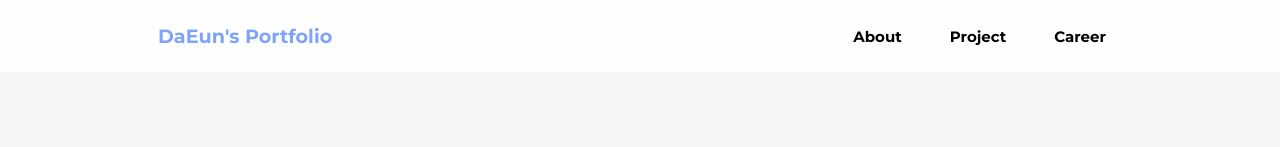
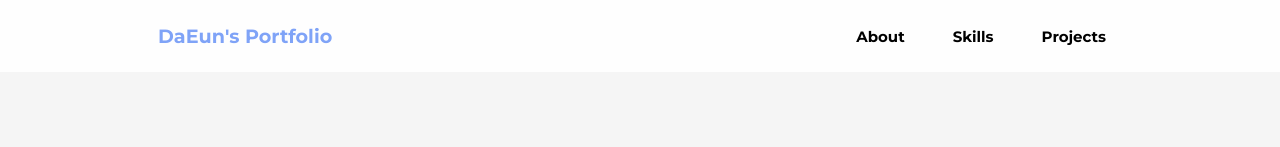
Before and after one commit to daeun012/DaEun, a React (Create React App) app: page / in a window 1280 px wide. Shown: the top 147 px of the page. Built offline with nearby package versions, Linux system fonts and the light colour scheme; a web font is replaced by a local one.

Commit message:
feat: Scroll 이동 구현

```diff
--- a/src/components/Header/Header.jsx
+++ b/src/components/Header/Header.jsx
@@ -5,8 +5,8 @@ import MenuButton from "./menuButton/MenuButton";
 
 const NAV_MENU = [
 	{ idx: 0, name: "About" },
-	{ idx: 1, name: "Project" },
-	{ idx: 2, name: "Career" },
+	{ idx: 1, name: "Skills" },
+	{ idx: 2, name: "Projects" },
 ];
 
 export default function Header({ scrollRef }) {
--- a/src/pages/Main.jsx
+++ b/src/pages/Main.jsx
@@ -6,9 +6,9 @@ import Skills from "./skill/Skill";
 export default function Main({ scrollRef }) {
 	return (
 		<div className="main">
-			<About />
-			<Skills />
-			<Project />
+			<About scrollRef={scrollRef} />
+			<Skills scrollRef={scrollRef} />
+			<Project scrollRef={scrollRef} />
 		</div>
 	);
 }
--- a/src/pages/Project/Project.jsx
+++ b/src/pages/Project/Project.jsx
@@ -31,7 +31,7 @@ const projects = [
 	},
 ];
 
-export default function Project() {
+export default function Project({ scrollRef }) {
 	const renderProjectItems = (array) => {
 		return array.map((value, index) => (
 			<Card key={index} img={value.img} title={value.title} subTitle={value.subTitle} />
@@ -39,7 +39,7 @@ export default function Project() {
 	};
 
 	return (
-		<section className="project">
+		<section className="project" ref={(projectRef) => (scrollRef.current[2] = projectRef)}>
 			<div className="project-container">
 				<PageTitle title="Projects" />
 				<div className="content">{renderProjectItems(projects)}</div>
--- a/src/pages/about/About.jsx
+++ b/src/pages/about/About.jsx
@@ -1,8 +1,8 @@
 import "./About.scss";
 
-export default function About() {
+export default function About({ scrollRef }) {
 	return (
-		<section className="about">
+		<section className="about" ref={(aboutRef) => (scrollRef.current[0] = aboutRef)}>
 			<div className="about-container">
 				<div className="title">
 					<div>불필요한 것들은 덜어내고</div>
--- a/src/pages/skill/Skill.jsx
+++ b/src/pages/skill/Skill.jsx
@@ -29,7 +29,7 @@ const skills = {
 	],
 };
 
-export default function Skills() {
+export default function Skills({ scrollRef }) {
 	const renderSkillItems = (array) => {
 		return array.map((value, index) => (
 			<div className="skill-item" key={index} style={{ borderColor: value.color }}>
@@ -39,7 +39,7 @@ export default function Skills() {
 	};
 
 	return (
-		<section className="skill">
+		<section className="skill" ref={(skillRef) => (scrollRef.current[1] = skillRef)}>
 			<div className="skill-container">
 				<PageTitle title="Skills" />
 
```
